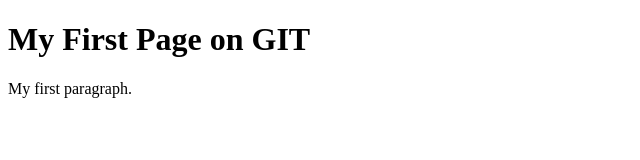
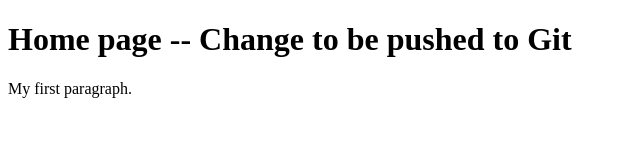
Before and after one commit to Rebamoth/git-demo, a plain HTML site: page web/index.html in a window 1280 px wide. Shown: the whole page, without its empty margins (0-640 px from the left). Drawn offline with Linux system fonts and the light colour scheme.

Commit message:
Updating the index.html file

```diff
--- a/web/index.html
+++ b/web/index.html
@@ -2,7 +2,7 @@
 <html>
 <body>
 
-<h1>My First Page on GIT</h1>
+<h1>Home page -- Change to be pushed to Git</h1>
 <p>My first paragraph.</p>
 
 </body>
```
